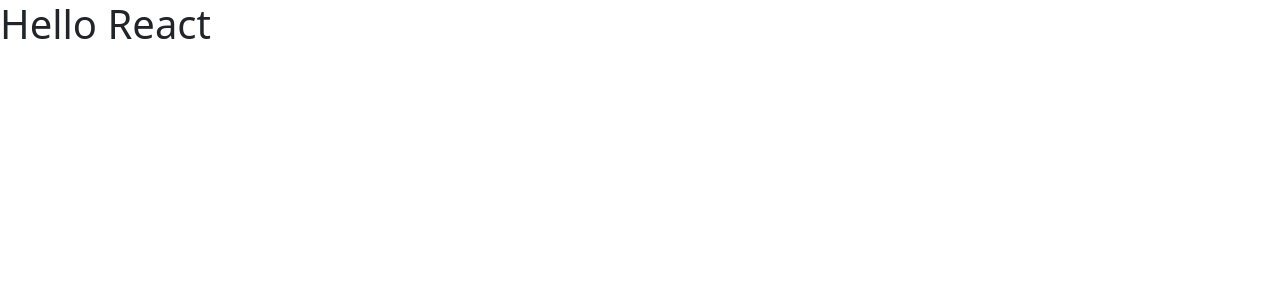
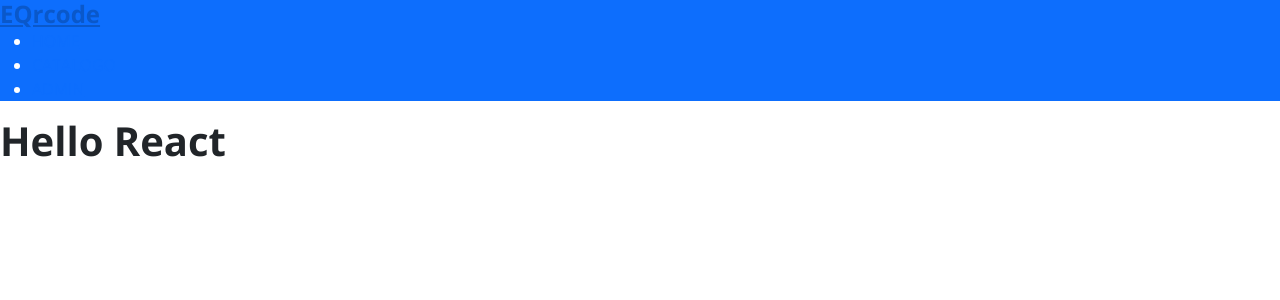
Before and after one commit to LucianoMeneses/frontend-react, a React (Create React App) app: page / in a window 1280 px wide. Shown: the top 300 px of the page. Built offline with nearby package versions, Linux system fonts and the light colour scheme.

Commit message:
feat: importando fontes do google e aplicando ao projeto

```diff
--- a/src/App.css
+++ b/src/App.css
@@ -0,0 +1,10 @@
+@import url('https://fonts.googleapis.com/css2?family=Open+Sans:ital,wght@0,300..800;1,300..800&display=swap');
+
+*{
+    font-family: 'Open Sans', sans-serif;
+}
+
+h1, h2, h3, h4, h5, h6{
+    font-weight: 700;
+    margin-bottom: 0;
+}
--- a/src/App.tsx
+++ b/src/App.tsx
@@ -1,9 +1,13 @@
-import './assets/custom.scss'
+import './assets/custom.scss';
 import './App.css';
+import Navbar from 'components/Navbar';
 
 function App() {
   return (
-   <h1>Hello React</h1>
+    <>
+      <Navbar/>
+      <h1>Hello React</h1>
+    </>
   );
 }
 
--- /dev/null
+++ b/src/components/Navbar/index.tsx
@@ -0,0 +1,26 @@
+const Navbar = () => {
+  return (
+    <nav className="bg-primary text-white">
+      <div>
+        <a href="link">
+          <h4>EQrcode</h4>
+        </a>
+        <div>
+          <ul>
+            <li>
+              <a href="link">HOME</a>
+            </li>
+            <li>
+              <a href="link">CATALOGO</a>
+            </li>
+            <li>
+              <a href="link">ADMIN</a>
+            </li>
+          </ul>
+        </div>
+      </div>
+    </nav>
+  );
+};
+
+export default Navbar;
--- a/src/index.tsx
+++ b/src/index.tsx
@@ -1,6 +1,7 @@
 import React from 'react';
 import ReactDOM from 'react-dom/client';
 import App from './App';
+import Navbar from 'components/Navbar';
 
 const root = ReactDOM.createRoot(
   document.getElementById('root') as HTMLElement
```
Also changed, not shown: 1 other file (tests, documents, lock files or other folders).
